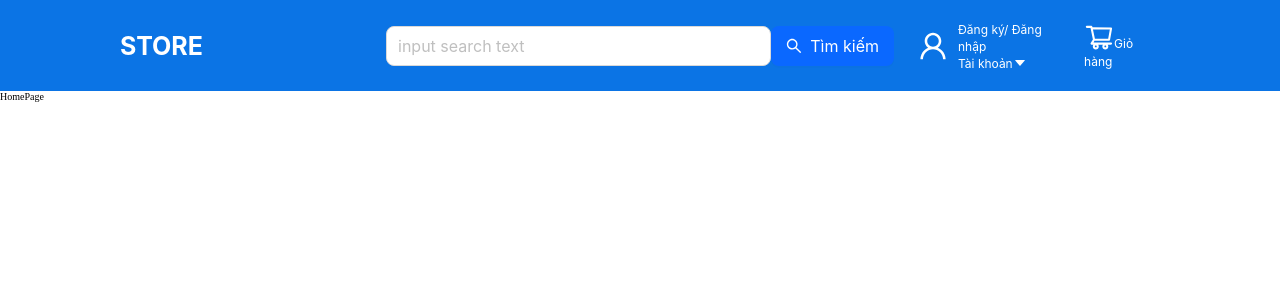
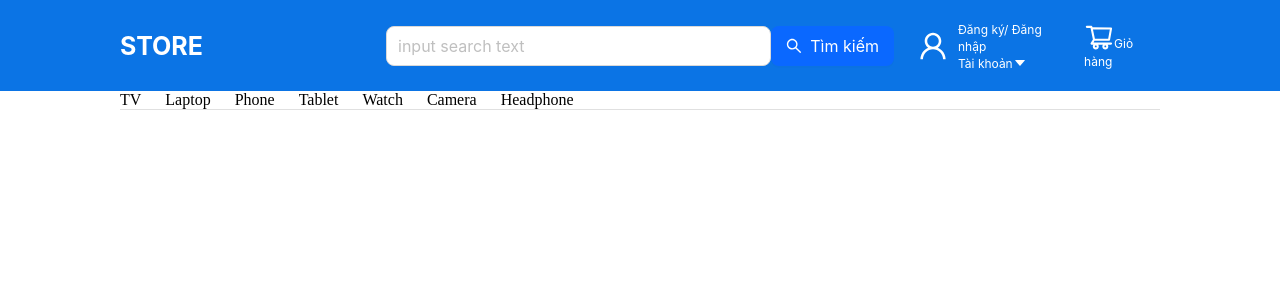
Before and after one commit to Nguyen-Trung-Tien/SMART-STORE, a React (Create React App) app in the folder frontend/: page / in a window 1280 px wide. Shown: the top 300 px of the page. Built offline with nearby package versions, Linux system fonts and the light colour scheme.

Commit message:
update frontend

```diff
--- /dev/null
+++ b/frontend/src/components/ButtonComponent/ButtonComponent.jsx
@@ -0,0 +1,19 @@
+import { SearchOutlined } from "@ant-design/icons";
+import { Button } from "antd";
+import React from "react";
+
+const ButtonComponent = ({
+  size,
+  styleButton,
+  styleTextButton,
+  textButton,
+  ...rests
+}) => {
+  return (
+    <Button size={size} style={styleButton} {...rests}>
+      <span style={styleTextButton}>{textButton}</span>
+    </Button>
+  );
+};
+
+export default ButtonComponent;
--- a/frontend/src/components/ButtonInputSearch/ButtonInputSearch.jsx
+++ b/frontend/src/components/ButtonInputSearch/ButtonInputSearch.jsx
@@ -1,6 +1,8 @@
 import { SearchOutlined } from "@ant-design/icons";
-import { Button, Input } from "antd";
+import { Button } from "antd";
 import React from "react";
+import InputComponent from "../InputComponent/InputComponent";
+import ButtonComponent from "../ButtonComponent/ButtonComponent";
 
 const ButtonInputSearch = (props) => {
   const {
@@ -14,24 +16,24 @@ const ButtonInputSearch = (props) => {
   } = props;
   return (
     <div style={{ display: "flex" }}>
-      <Input
+      <InputComponent
         size={size}
         placeholder={placeholder}
         variant={variant}
         style={{ backgroundColor: backgroundColorInput }}
       />
-      <Button
+      <ButtonComponent
         size={size}
-        style={{
+        styleButton={{
           backgroundColor: backgroundColorButton,
           border: !variant && "none",
         }}
         icon={
           <SearchOutlined color={colorButton} style={{ color: colorButton }} />
         }
-      >
-        <span style={{ color: colorButton }}>{textButton}</span>
-      </Button>
+        textButton={textButton}
+        styleTextButton={{ color: colorButton }}
+      />
     </div>
   );
 };
--- /dev/null
+++ b/frontend/src/components/InputComponent/InputComponent.jsx
@@ -0,0 +1,16 @@
+import { Input } from "antd";
+import React from "react";
+
+const InputComponent = ({ size, placeholder, variant, style, ...rest }) => {
+  return (
+    <Input
+      size={size}
+      placeholder={placeholder}
+      variant={variant}
+      style={style}
+      {...rest}
+    />
+  );
+};
+
+export default InputComponent;
--- /dev/null
+++ b/frontend/src/components/TypeProducts/TypeProducts.jsx
@@ -0,0 +1,5 @@
+import React from "react";
+
+export const TypeProducts = ({ name }) => {
+  return <div>{name}</div>;
+};
--- a/frontend/src/index.css
+++ b/frontend/src/index.css
@@ -4,5 +4,5 @@ body {
   padding: 0;
 }
 html {
-  font-size: 62.5%;
+  font-size: 100%;
 }
--- a/frontend/src/pages/HomePage/HomePage.jsx
+++ b/frontend/src/pages/HomePage/HomePage.jsx
@@ -1,7 +1,26 @@
 import React from "react";
+import { TypeProducts } from "../../components/TypeProducts/TypeProducts";
+import { WrapperTypeProducts } from "./style";
 
 const HomePage = () => {
-  return <div>HomePage</div>;
+  const arr = [
+    "TV",
+    "Laptop",
+    "Phone",
+    "Tablet",
+    "Watch",
+    "Camera",
+    "Headphone",
+  ];
+  return (
+    <div style={{ padding: "0 120px" }}>
+      <WrapperTypeProducts>
+        {arr.map((item) => {
+          return <TypeProducts name={item} key={item} />;
+        })}
+      </WrapperTypeProducts>
+    </div>
+  );
 };
 
 export default HomePage;
--- /dev/null
+++ b/frontend/src/pages/HomePage/style.js
@@ -0,0 +1,9 @@
+import styled from "styled-components";
+
+export const WrapperTypeProducts = styled.div`
+  display: flex;
+  align-items: center;
+  gap: 24px;
+  justify-content: flex-start;
+  border-bottom: 1px solid #e0e0e0;
+`;
```
